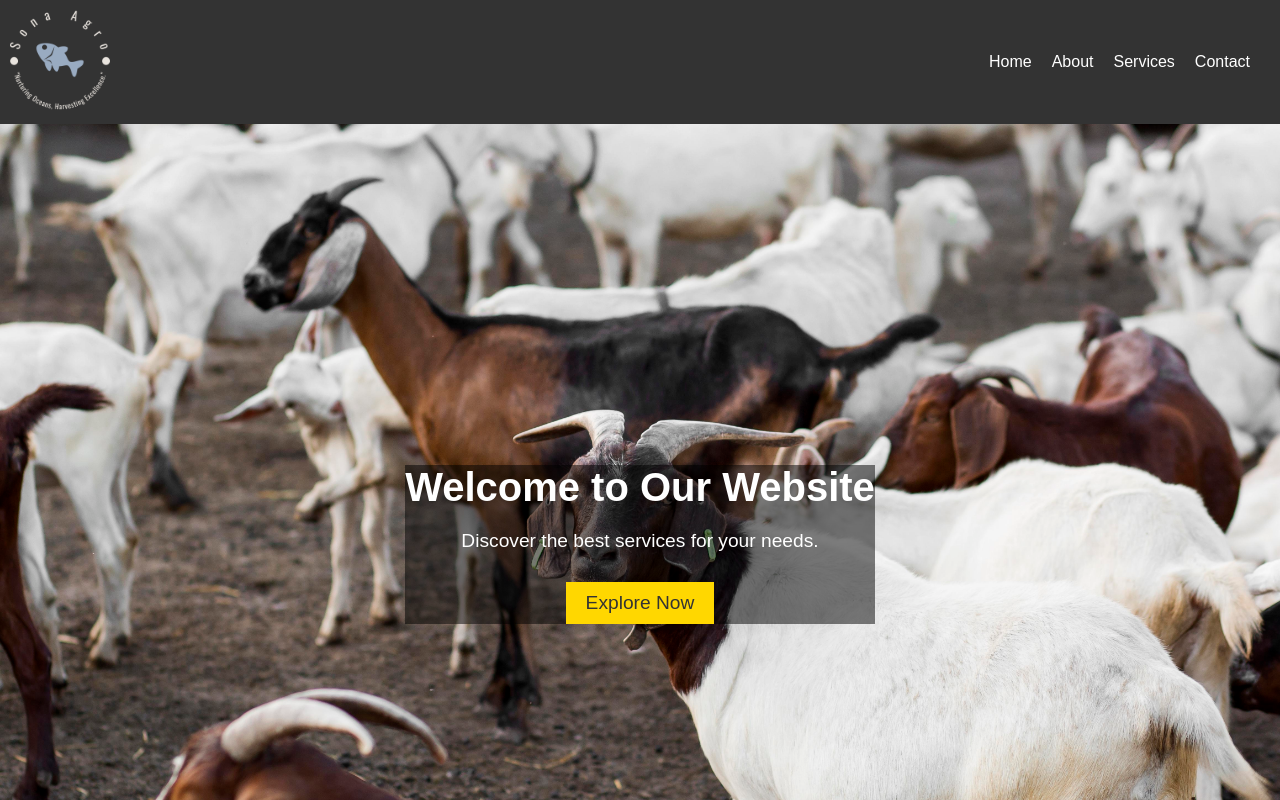
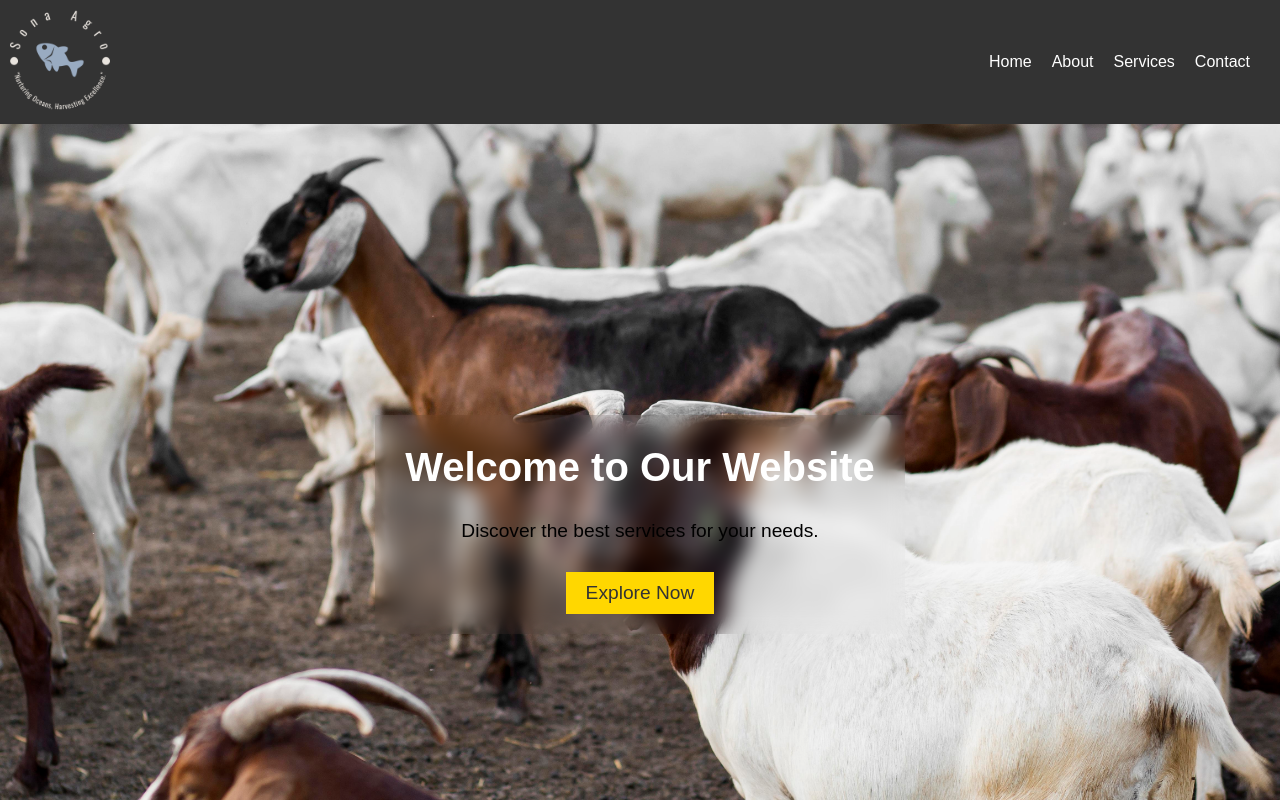
Before and after one commit to srj00999/SonaAgro, a React (Create React App) app in the folder client/: page / in a window 1280 px wide. Shown: the top 800 px of the page. Built offline with nearby package versions, Linux system fonts and the light colour scheme.

Commit message:
lazy loading update

```diff
--- a/client/src/assets/Styles/Home.css
+++ b/client/src/assets/Styles/Home.css
@@ -1,5 +1,11 @@
+/* Reset some default styles */
+body, html {
+  margin: 0;
+  padding: 0;
+}
+
+/* Home Component Styles */
 .home {
-  padding: 20px;
   height: 100vh;
   display: flex;
   align-items: center;
@@ -7,31 +13,34 @@
   background-repeat: no-repeat;
   background-size: cover;
   background-position: center;
-  position: relative; /* Added to position the content within the container */
+  position: relative;
+  transition: background-image 1s ease-in-out; /* Add transition for smooth image change */
 }
 
-
-.hero {
-  color: white;
-  text-align: center;
-  position: relative; /* Added to position the content within the container */
-  z-index: 1; /* Ensure content is above the background image */
-}
-
-.hero::before {
-  content: '';
+.overlay {
   position: absolute;
   top: 0;
   left: 0;
   width: 100%;
   height: 100%;
-  background: rgba(0, 0, 0, 0.5); /* Semi-transparent overlay for better text visibility */
-  z-index: -1; /* Set to a lower value so it's behind the content */
+  background: rgba(0, 0, 255, 0.2);
+  z-index: -1;
+}
+
+.hero {
+  text-align: center;
+  position: relative;
+  z-index: 1;
+  padding: 20px;
+  backdrop-filter: blur(10px); /* Apply blur effect to the entire .hero div */
 }
 
 .hero h1 {
   font-size: 2.5rem;
   margin-bottom: 20px;
+  color: white;
+  padding: 10px;
+  border-radius: 5px;
 }
 
 .hero p {
@@ -57,7 +66,7 @@
 /* Media Query for smaller screens */
 @media only screen and (max-width: 768px) {
   .hero {
-    padding: 80px 20px;
+    padding: 40px 20px;
   }
 
   .hero h1 {
--- a/client/src/components/Footer.js
+++ b/client/src/components/Footer.js
@@ -5,6 +5,7 @@ const Footer = () => {
     const footerRef = useRef(null);
   return (
     <footer ref={footerRef} className="footer">
+
       <div className="footer-container">
         <div className="footer-section">
           <h3>About Us</h3>
--- a/client/src/components/Home.js
+++ b/client/src/components/Home.js
@@ -1,31 +1,39 @@
 import React, { useEffect, useState } from 'react';
 import '../assets/Styles/Home.css';
-import Chickens from '../assets/Images/Chickens.jpg';
-import Goats from '../assets/Images/Goats.jpg';
-import Dogs from '../assets/Images/Dogs.jpg';
-import Fishes1 from '../assets/Images/Fishes1.jpg';
-import Fishes2 from '../assets/Images/Fishes2.jpg';
 
 const Home = () => {
-  const [backgroundImage, setBackgroundImage] = useState(1);
-
-  // Array of background images
-  const backgroundImages = [Goats, Chickens, Dogs, Fishes1, Fishes2];
+  const [backgroundImage, setBackgroundImage] = useState(0);
+  const [backgroundImages, setBackgroundImages] = useState([]);
 
   useEffect(() => {
-    // Change background image every 5 seconds (5000 milliseconds)
+    const importImages = async () => {
+      const importedImages = await Promise.all([
+        import('../assets/Images/Goats.jpg'),
+        import('../assets/Images/Chickens.jpg'),
+        import('../assets/Images/Dogs.jpg'),
+        import('../assets/Images/Fishes1.jpg'),
+        import('../assets/Images/Fishes2.jpg'),
+      ]);
+
+      setBackgroundImages(importedImages.map((module) => module.default));
+    };
+
+    importImages();
+  }, []);
+
+  useEffect(() => {
     const intervalId = setInterval(() => {
-      setBackgroundImage((prevImage) => (prevImage % backgroundImages.length) + 1);
+      setBackgroundImage((prevImage) => (prevImage + 1) % backgroundImages.length);
     }, 5000);
 
     return () => {
       clearInterval(intervalId);
     };
-  }, [backgroundImages]); // Change the dependency to backgroundImages
-
+  }, [backgroundImages]);
 
   return (
-    <div className="home" style={{ backgroundImage: `url(${backgroundImages[backgroundImage - 1]})` }}>
+    <div className="home" style={{ backgroundImage: `url(${backgroundImages[backgroundImage]})` }}>
+      <div className="overlay"></div>
       <div className="hero">
         <h1>Welcome to Our Website</h1>
         <p>Discover the best services for your needs.</p>
```
